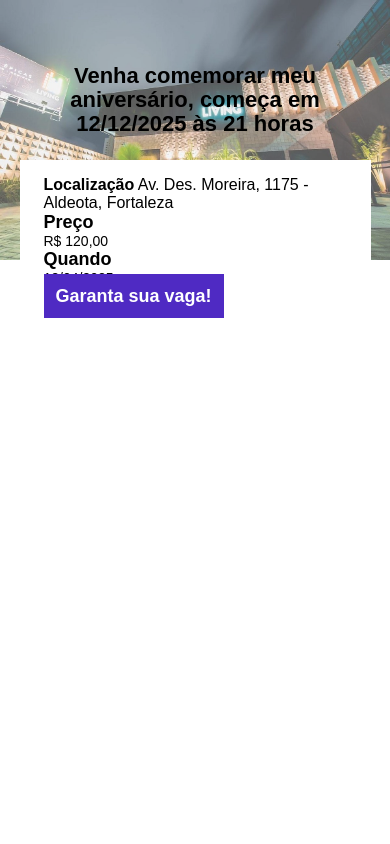
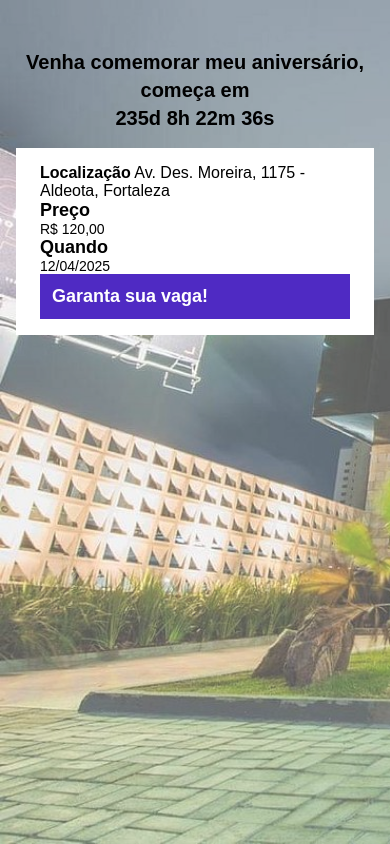
Before and after one commit to Davziinn/curso_ebac_front_end_exercicio_modulo_22, a website built with Parcel: page src/index.html in a window 390 px wide. Built offline with nearby package versions, Linux system fonts and the light colour scheme.

Commit message:
finalizando o projeto

```diff
--- a/src/index.html
+++ b/src/index.html
@@ -10,7 +10,7 @@
     <header class="hero">
         <div class="container">
             <p class="hero__text">
-                Venha comemorar meu aniversário, começa em 12/12/2025 às 21 horas
+                Venha comemorar meu aniversário, começa em <br> <span id="contador"></span>
             </p>
             <div class="infos-bar">
                 <ul class="infos-bar__infos">
--- a/src/scripts/main.js
+++ b/src/scripts/main.js
@@ -1 +1,27 @@
-console.log('OLÁ MUNDO!')
+const dataEvento = new Date('April 12, 2025 21:00:00');
+const timeStampEvento = dataEvento.getTime();
+
+const contaHora = setInterval(() =>{
+    const agora = new Date();
+    const timeStampAtual = agora.getTime();
+
+    const distanciaAteEvento = timeStampEvento - timeStampAtual;
+
+    const diaEmMS = 1000 * 60 * 60 * 24;
+    const horasEmMS = 1000 * 60 * 60;
+    const minutosEmMS = 1000 * 60;
+
+    const diasAteEvento = Math.floor(distanciaAteEvento / diaEmMS);
+    const horasAteEvento = Math.floor((distanciaAteEvento % diaEmMS) / horasEmMS);
+    const minutosAteEvento = Math.floor((distanciaAteEvento % horasEmMS) / minutosEmMS);
+    const segundosAteEvento = Math.floor((distanciaAteEvento % minutosEmMS) / 1000);
+
+    document.getElementById('contador').innerHTML = `${diasAteEvento}d ${horasAteEvento}h ${minutosAteEvento}m ${segundosAteEvento}s`
+
+    if(distanciaAteEvento < 0){
+        clearInterval(contaHora);
+
+        document.getElementById('contador').innerHTML = 'EVENTO JÁ ENCERRADO!!!'
+    }
+
+}, 1000);
--- a/src/styles/_hero.scss
+++ b/src/styles/_hero.scss
@@ -1,19 +1,22 @@
 @use 'variables';
 
-.hero{
+.hero {
     padding-top: 64px;
     padding-bottom: 100px;
     background-image: url(../images/local_anv.png);
     background-repeat: no-repeat;
-    background-size: 100%;
+    background-size: cover; // Ajuste para cobrir a tela de maneira responsiva
     position: relative;
     min-height: 100vh;
 
-    .container{
+    .container {
         position: relative;
+        max-width: 1200px; // Limite a largura do container em telas grandes
+        margin: 0 auto; // Centralize o container
+        padding: 0 16px; // Padding para dar espaço nas laterais em telas pequenas
     }
 
-    &::before{
+    &::before {
         position: absolute;
         top: 0;
         left: 0;
@@ -24,32 +27,61 @@
         opacity: 0.3;
     }
 
-    &__text{
+    &__text {
         margin-top: 64px;
         margin-bottom: 64px;
         font-size: 40px;
         line-height: 56px;
         font-weight: 800;
         text-align: center;
+        color: variables.$secundaryTextColor
     }
 
-    &__logo{
+    &__logo {
         margin: 0 auto;
         height: 80px;
         display: block;
     }
 
-    @media (max-width: 640px){
+    @media (max-width: 1023px) {
+        padding: 48px 0;
+
+        &__text {
+            font-size: 32px;
+            line-height: 44px;
+            margin: 40px 0;
+        }
+
+        &__logo {
+            height: 60px;
+        }
+    }
+
+    @media (max-width: 640px) {
         padding: 40px 0;
 
-        &__logo{
+        &__text {
+            font-size: 24px;
+            line-height: 32px;
+            margin: 24px 0;
+        }
+
+        &__logo {
             height: 40px;
         }
+    }
 
-            &__text{
-                font-size: 22px;
-                line-height: 24px;
-                margin: 24px 0;
-            }
+    @media (max-width: 480px) {
+        padding: 32px 0;
+
+        &__text {
+            font-size: 20px;
+            line-height: 28px;
+            margin: 16px 0;
+        }
+
+        &__logo {
+            height: 35px;
+        }
     }
 }
--- a/src/styles/_variables.scss
+++ b/src/styles/_variables.scss
@@ -1,8 +1,4 @@
 $corTexto: #fff;
 $secundaryTextColor: #000;
 
-$blue1: #1B6CA7;
-$blue2: #442BDB;
-$pink: #89223B;
-$yellow: #9C791D;
 $purple: #4F2AC3;
--- a/src/styles/components/_buttons.scss
+++ b/src/styles/components/_buttons.scss
@@ -13,4 +13,14 @@
         background-color: variables.$purple;
     }
 
+    @media (max-width: 640px){
+        display: block;
+        width: 100%;
+    }
+
+    @media (max-width: 1024px){
+        display: flex;
+        align-items: center;
+    }
+
 }
```
Also changed, not shown: dist/index.html, dist/scripts/main.js, dist/styles/main.css, 4 other files.
